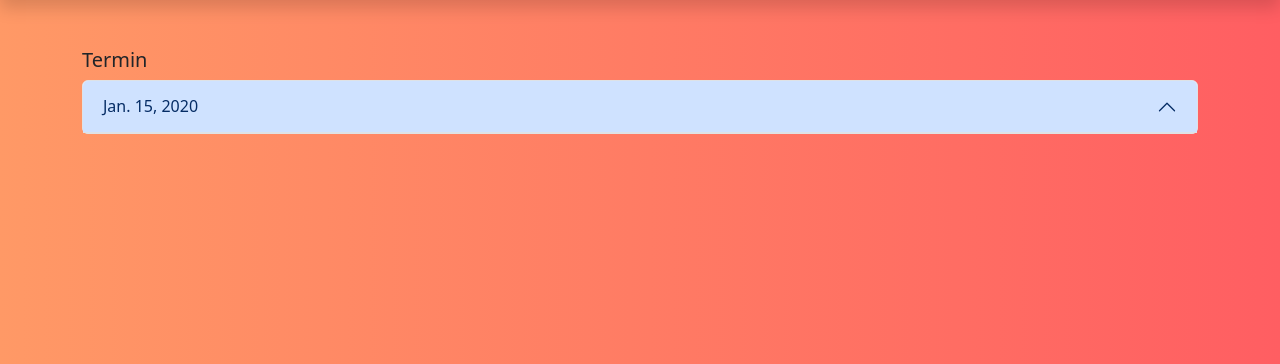
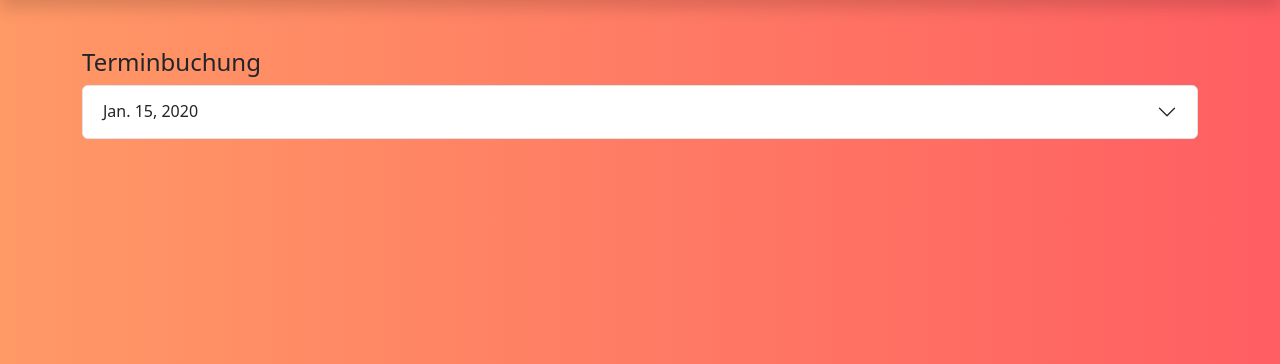
Before and after one commit to pyphil/edutools, a Django app: page /appointment/ in a window 1280 px wide. Shown: the part 56-420 px from the top of the page. Run offline with Django 3.2, Linux system fonts and the light colour scheme; tables that the repository leaves empty hold one stand-in row (values such as "Sample post"); some libraries are stand-ins or nearby versions.

Commit message:
Update appointment.html

```diff
--- a/appointment/templates/appointment.html
+++ b/appointment/templates/appointment.html
@@ -22,12 +22,12 @@
 {% endif %}
 
   <div class="container mt-5">
-    <h5>Termin</h5>
+    <h4>Terminbuchung</h4>
     {% for date in appointment_items %}
     <div class="accordion" id="appointment_{{ forloop.counter }}">
       <div class="accordion-item">
         <h2 class="accordion-header">
-          <button class="accordion-button" type="button" data-bs-toggle="collapse" data-bs-target="#collapse_{{ forloop.counter }}" aria-expanded="true" aria-controls="collapse_{{ forloop.counter }}">
+          <button class="accordion-button collapsed" type="button" data-bs-toggle="collapse" data-bs-target="#collapse_{{ forloop.counter }}" aria-expanded="true" aria-controls="collapse_{{ forloop.counter }}">
             {{ date.0 }}
           </button>
         </h2>
```
